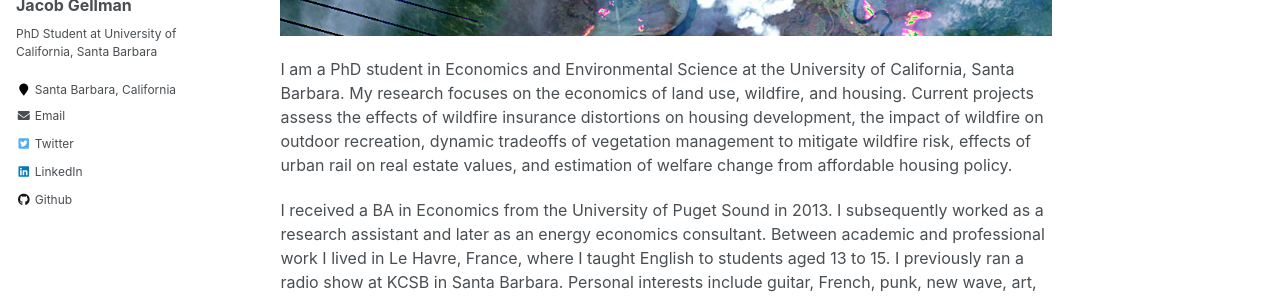
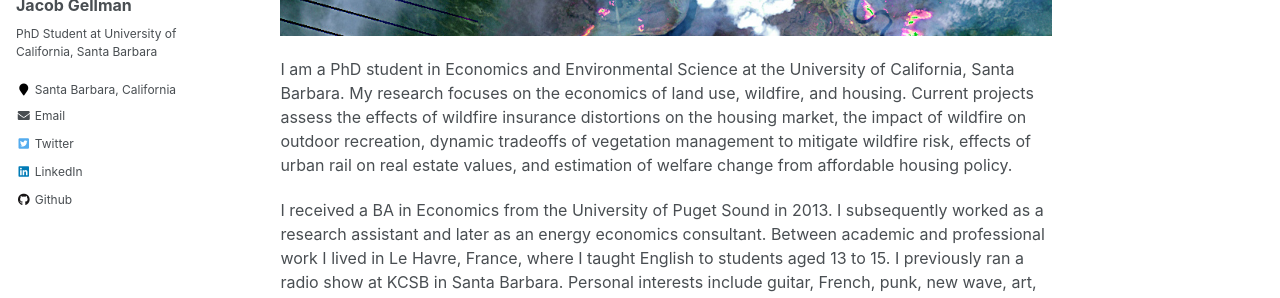
Before and after one commit to jacobgellman/jacobgellman.github.io, a Jekyll site: the page built from _pages/about.md, in a window 1280 px wide. Shown: the part 294-592 px from the top of the page. Built offline with Jekyll 4.4.1, drawn with Linux system fonts in a browser that asks for light colours.

Commit message:
Research page update.

```diff
--- a/_pages/about.md
+++ b/_pages/about.md
@@ -9,6 +9,6 @@ redirect_from:
 
 ![](images/ft_mcmurray_wiki.png)
 
-I am a PhD student in Economics and Environmental Science at the University of California, Santa Barbara. My research focuses on the economics of land use, wildfire, and housing. Current projects assess the effects of wildfire insurance distortions on housing development, the impact of wildfire on outdoor recreation, dynamic tradeoffs of vegetation management to mitigate wildfire risk, effects of urban rail on real estate values, and estimation of welfare change from affordable housing policy.
+I am a PhD student in Economics and Environmental Science at the University of California, Santa Barbara. My research focuses on the economics of land use, wildfire, and housing. Current projects assess the effects of wildfire insurance distortions on the housing market, the impact of wildfire on outdoor recreation, dynamic tradeoffs of vegetation management to mitigate wildfire risk, effects of urban rail on real estate values, and estimation of welfare change from affordable housing policy.
 
 I received a BA in Economics from the University of Puget Sound in 2013. I subsequently worked as a research assistant and later as an energy economics consultant. Between academic and professional work I lived in Le Havre, France, where I taught English to students aged 13 to 15. I previously ran a radio show at KCSB in Santa Barbara. Personal interests include guitar, French, punk, new wave, art, and basketball.
```
Also changed, not shown: _pages/research.md (+1 -1 lines).
